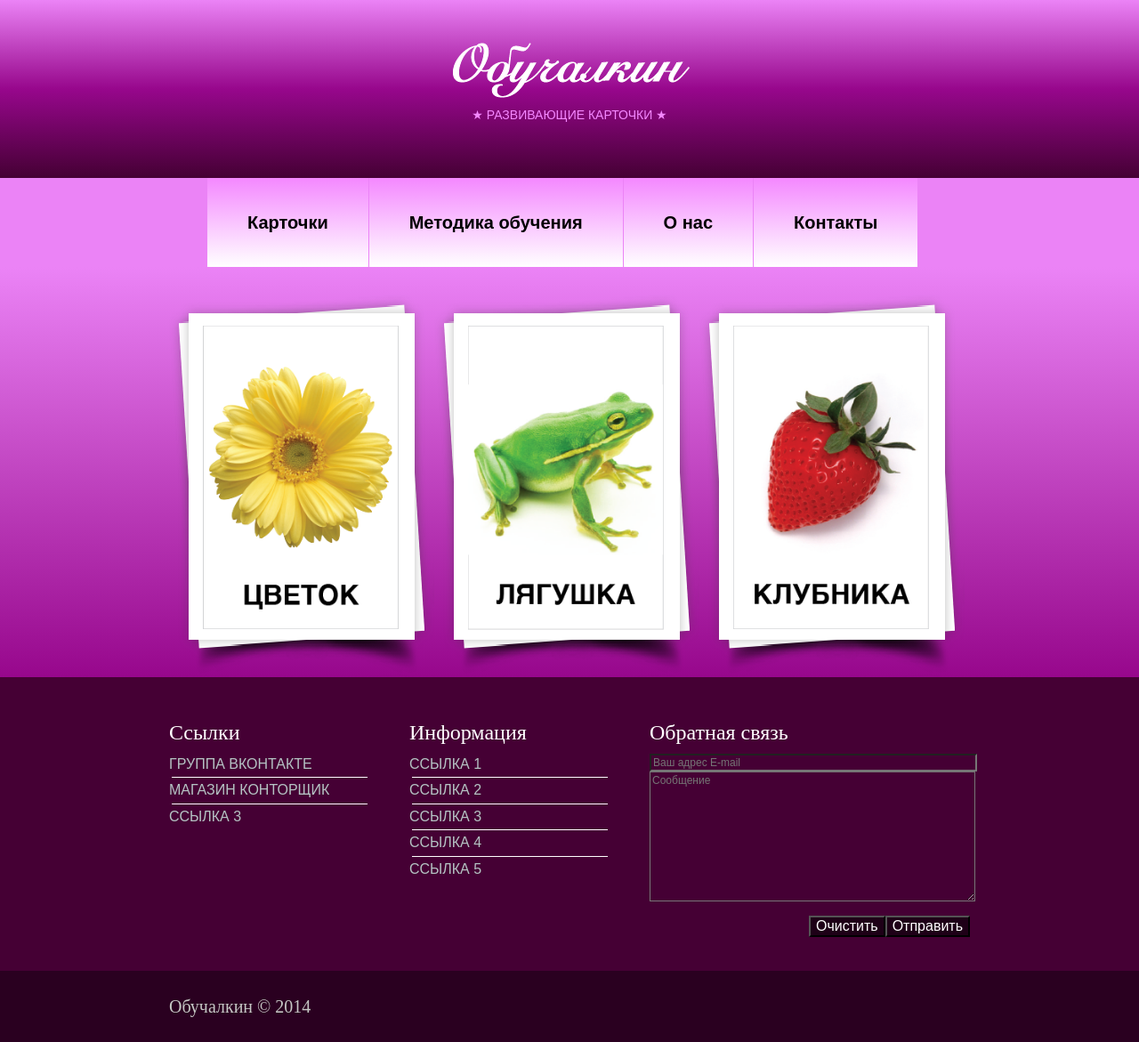
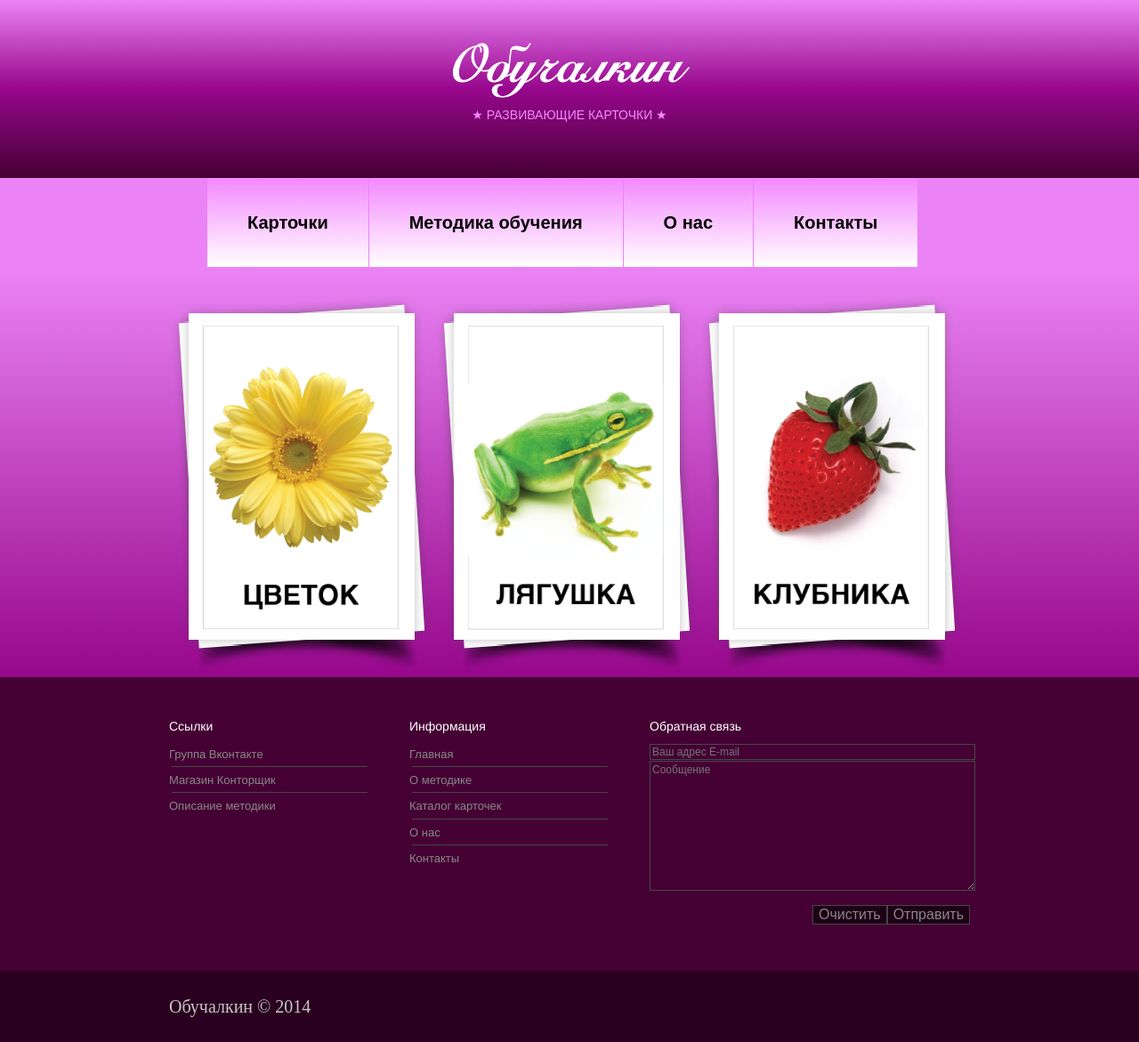
Before and after one commit to vitalidze/obuchalkin-site, a Jekyll site: the page built from index.html, in a window 1280 px wide. Shown: the whole page at 89% size. Built offline with Jekyll 4.4.1, drawn with Linux system fonts in a browser that asks for light colours; nearby versions of some CDN libraries.

Commit message:
Updated footer style

```diff
--- a/_includes/footer.html
+++ b/_includes/footer.html
@@ -6,37 +6,36 @@
             <div class="mjs-footer-heading" style="width: 270px;">Информация</div>
             <div class="mjs-footer-heading">Обратная связь</div>
         </p>
-        <br>
-        <p>
+        <p style="padding-top: 10px;">
             <div style="float: left; width: 270px">
                 <ul style="list-style-type: none; padding: 0px; margin: 0px;">
-                <li class="mjs-footer-link-container"><a class="mjs-footer-link" href="#">ГРУППА ВКОНТАКТЕ</a></li>
+                    <li class="mjs-footer-link-container"><a class="mjs-footer-link" href="#">Группа Вконтакте</a></li>
                     <li class="mjs-footer-divider"></li>
-                <li class="mjs-footer-link-container"><a class="mjs-footer-link" href="#">МАГАЗИН КОНТОРЩИК</a></li>
+                    <li class="mjs-footer-link-container"><a class="mjs-footer-link" href="#">Магазин Конторщик</a></li>
                     <li class="mjs-footer-divider"></li>
-                <li class="mjs-footer-link-container"><a class="mjs-footer-link" href="#">ССЫЛКА 3</a></li>
+                    <li class="mjs-footer-link-container"><a class="mjs-footer-link" href="#">Описание методики</a></li>
                 </ul>
             </div>
 
             <div style="float: left; width: 270px;">
                 <ul style="list-style-type: none; padding: 0px; margin: 0px;">
-                <li class="mjs-footer-link-container"><a class="mjs-footer-link" href="#">ССЫЛКА 1</a></li>
+                    <li class="mjs-footer-link-container"><a class="mjs-footer-link" href="#">Главная</a></li>
                     <li class="mjs-footer-divider"></li>
-                <li class="mjs-footer-link-container"><a class="mjs-footer-link" href="#">ССЫЛКА 2</a></li>
+                    <li class="mjs-footer-link-container"><a class="mjs-footer-link" href="#">О методике</a></li>
                     <li class="mjs-footer-divider"></li>
-                <li class="mjs-footer-link-container"><a class="mjs-footer-link" href="#">ССЫЛКА 3</a></li>
+                    <li class="mjs-footer-link-container"><a class="mjs-footer-link" href="#">Каталог карточек</a></li>
                     <li class="mjs-footer-divider"></li>
-                <li class="mjs-footer-link-container"><a class="mjs-footer-link" href="#">ССЫЛКА 4</a></li>
+                    <li class="mjs-footer-link-container"><a class="mjs-footer-link" href="#">О нас</a></li>
                     <li class="mjs-footer-divider"></li>
-                <li class="mjs-footer-link-container"><a class="mjs-footer-link" href="#">ССЫЛКА 5</a></li>
+                    <li class="mjs-footer-link-container"><a class="mjs-footer-link" href="#">Контакты</a></li>
                 </ul>
             </div>
 
             <div style="float: left; width: 360px;">
                 <form action="#">
-                <input id="feedback_email" placeholder="Ваш адрес E-mail" style="font-size: 12px; color: #ffffff; width: 100%; background: transparent;">
-                <textarea id="feedback_text" placeholder="Сообщение" style="font-size: 12px; color: #ffffff; width: 100%; height: 140px; background: transparent;"></textarea>
-                <p align="right" style="padding: 0px;"><input type="reset" value="Очистить" style="background-color: #1e0017; color: #ffffff;"><input type="submit" value="Отправить" style="background-color: #1e0017; color: #ffffff;"></p>
+                    <input id="feedback_email" placeholder="Ваш адрес E-mail" style="font-size: 12px; color: #ffffff; width: 100%; background: transparent; border: 1px rgb(71, 71, 71) solid;">
+                    <textarea id="feedback_text" placeholder="Сообщение" style="font-size: 12px; color: #ffffff; width: 100%; height: 140px; background: transparent; border: 1px rgb(71, 71, 71) solid;"></textarea>
+                    <p align="right" style="padding: 0px;"><input type="reset" value="Очистить" style="background-color: #1e0017; color: rgb(136, 136, 136); border: 1px rgb(71, 71, 71) solid;"><input type="submit" value="Отправить" style="background-color: #1e0017; color: rgb(136, 136, 136); border: 1px rgb(71, 71, 71) solid;"></p>
                 </form>
             </div>
         </p>
--- a/css/main.css
+++ b/css/main.css
@@ -177,14 +177,16 @@ a.mjs-menu-item-link-selected:visited, a.mjs-menu-item-link-selected:link, a.mjs
 }
 
 .mjs-footer-heading {
-    font-family: 'Times New Roman';
-    font-size: 24px;
+    font-family: ProximaNovaLight, 'Helvetica Neue', Helvetica, Arial, sans-serif;
+    font-size: 14px;
     color: #fff;
     float: left;
 }
 
 .mjs-footer-link {
-    color: #b5c4c4;
+    font-family: ProximaNovaLight, 'Helvetica Neue', Helvetica, Arial, sans-serif;
+    color: rgb(136, 136, 136);
+    font-size: 13px;
     text-decoration: none;
 }
 
@@ -198,7 +200,7 @@ a.mjs-menu-item-link-selected:visited, a.mjs-menu-item-link-selected:link, a.mjs
 
 .mjs-footer-divider {
     width: 220px;
-    border-top: 1px #fff solid;
+    border-top: 1px rgb(71, 71, 71) solid;
     margin-left: 3px;
 }
 
```
Lines whose indentation alone changed are shown as unchanged.
